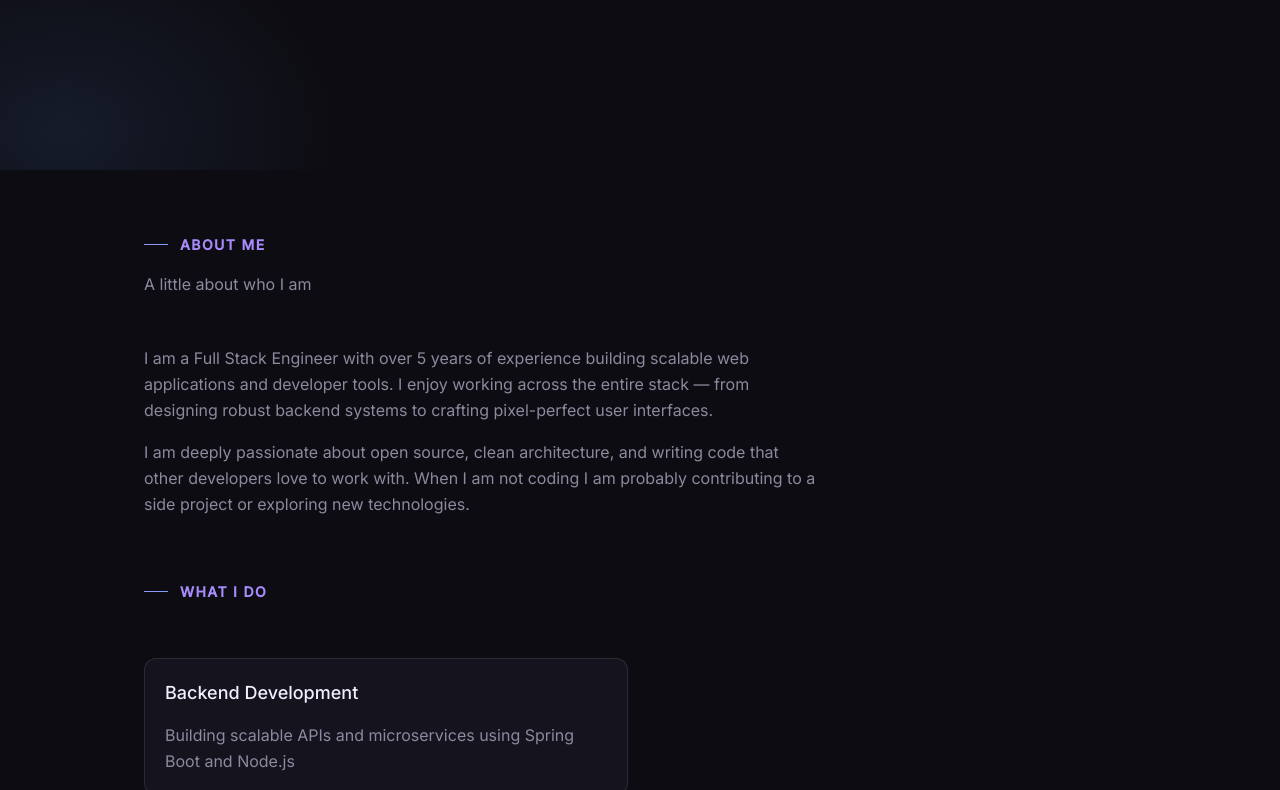
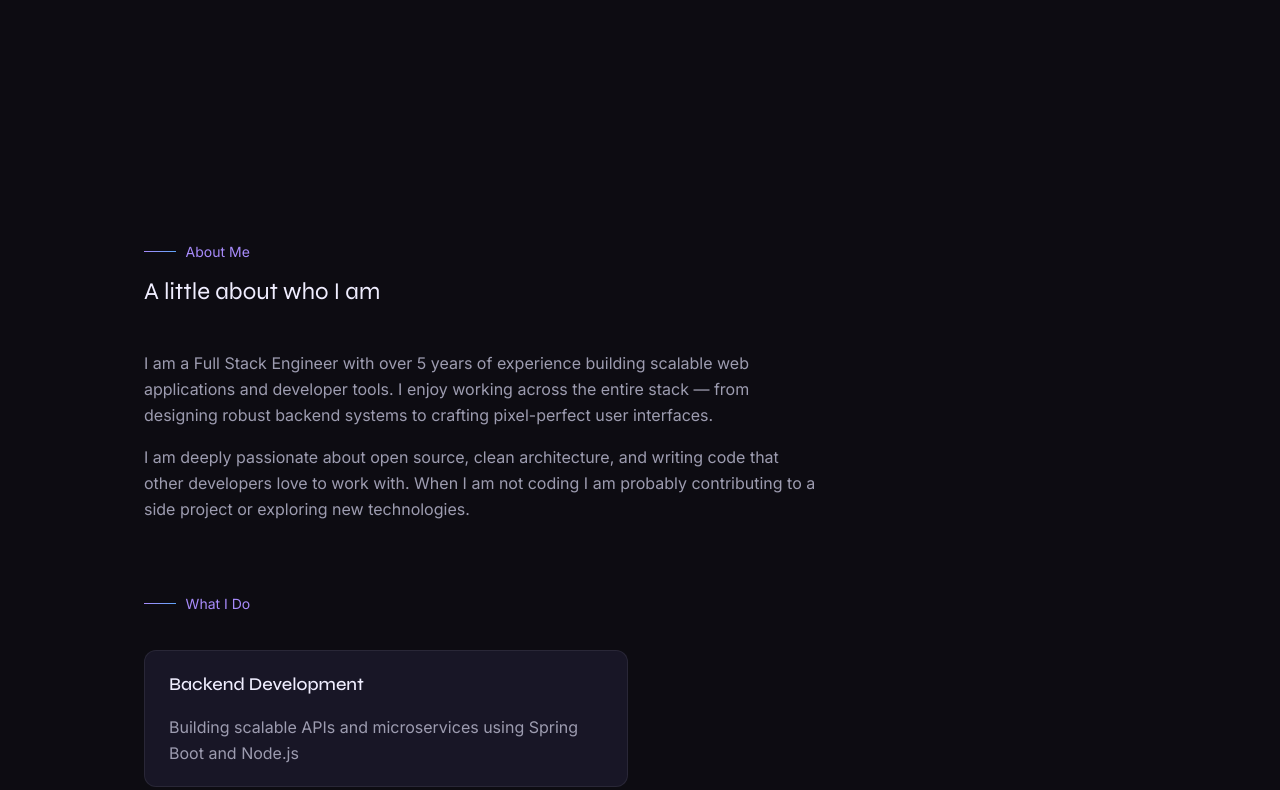
Before and after one commit to indushre2024/dzigned-portfolio-indushre2024-2, a plain HTML site: page index.html in a window 1280 px wide. Shown: the part 630-1420 px from the top of the page. Drawn offline with Linux system fonts and the light colour scheme; no server answers.

Commit message:
Deploy: index.html

```diff
--- a/index.html
+++ b/index.html
@@ -5,8 +5,8 @@
     <link rel="icon" type="image/svg+xml" href="./favicon.svg" />
     <meta name="viewport" content="width=device-width, initial-scale=1.0" />
     <title>portfolio-template-2</title>
-    <script type="module" crossorigin src="./assets/index-DCPUhACj.js"></script>
-    <link rel="stylesheet" crossorigin href="./assets/index-D3XB-ZYr.css">
+    <script type="module" crossorigin src="./assets/index-BOF2GzR7.js"></script>
+    <link rel="stylesheet" crossorigin href="./assets/index-C23IkqRu.css">
   </head>
   <body>
     <div id="root"></div>
```
